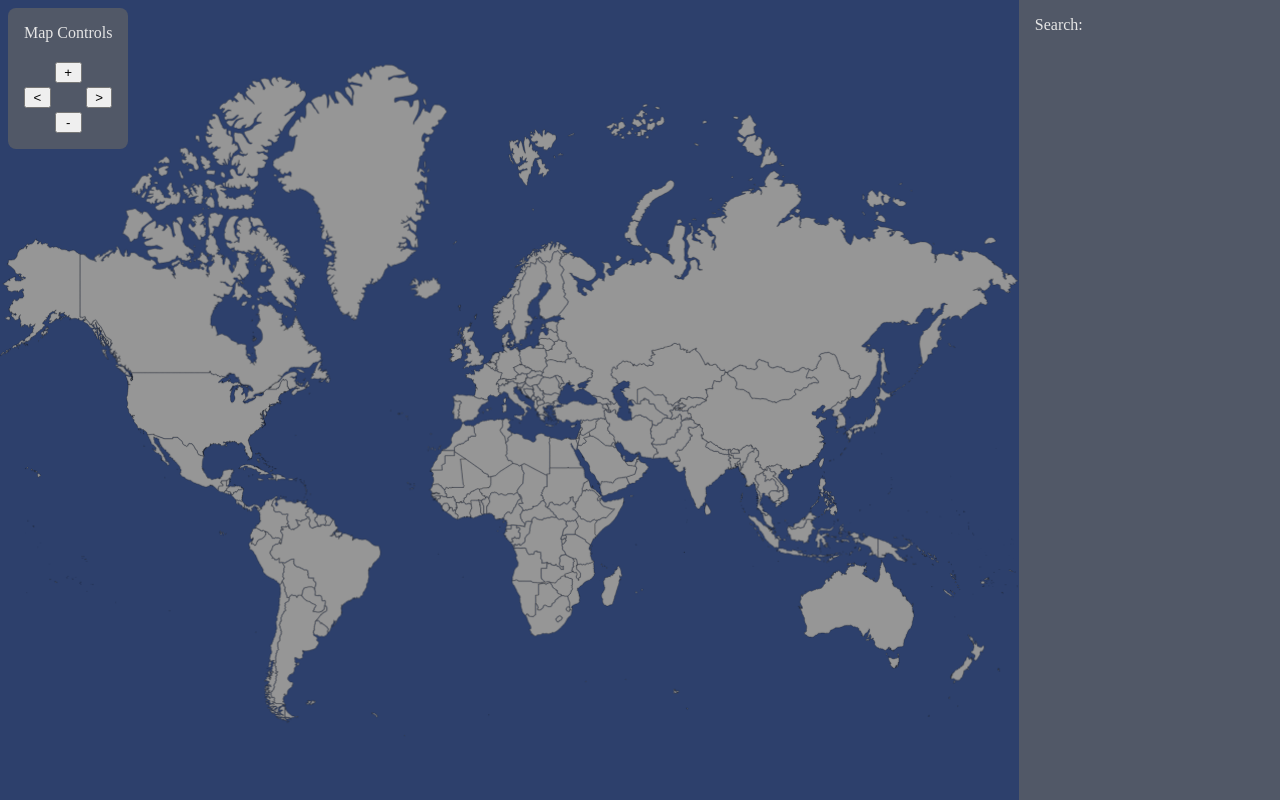
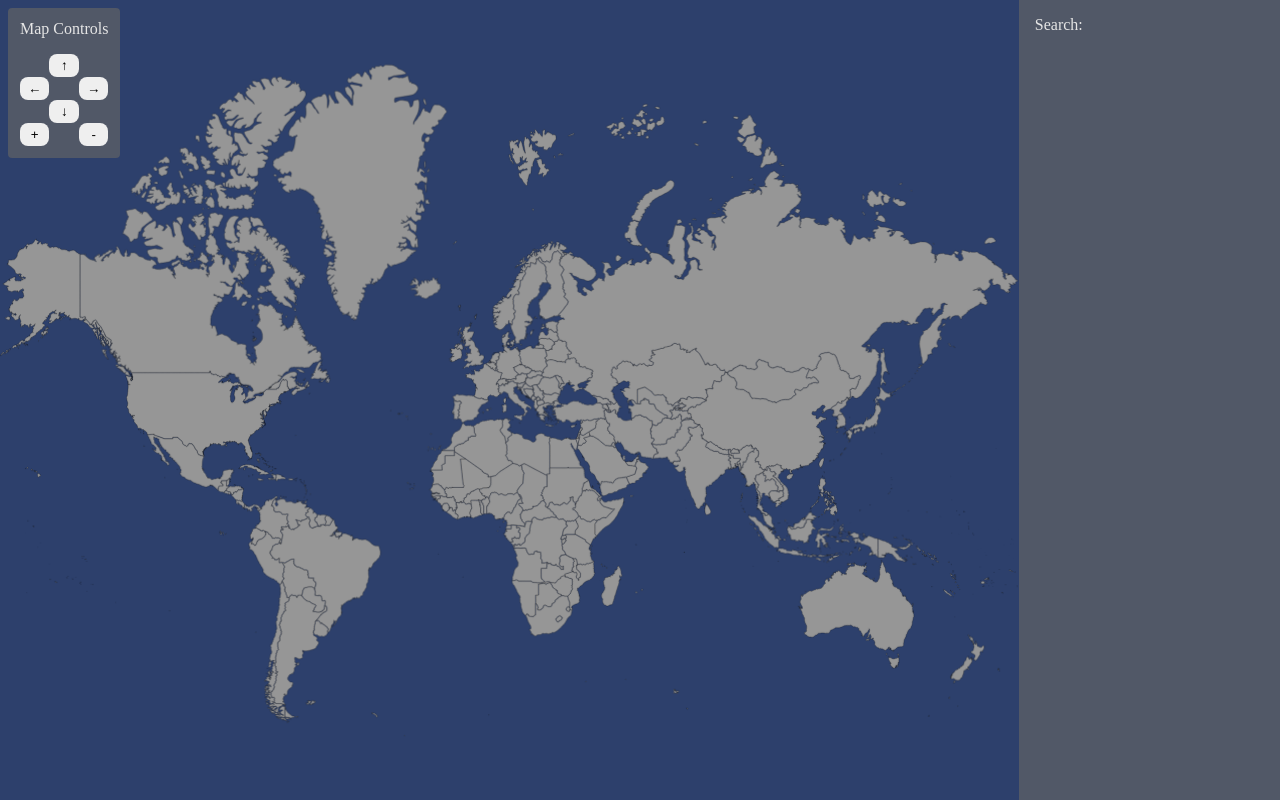
Before and after one commit to ShawnO86/Interactive_Map, a Vue app in the folder Interactive_World_Map/: page / in a window 1280 px wide. Built offline with nearby package versions, Linux system fonts and the light colour scheme.

Commit message:
Adds map controls

```diff
--- a/Interactive_World_Map/src/assets/main.css
+++ b/Interactive_World_Map/src/assets/main.css
@@ -50,7 +50,7 @@ a {
   font-weight: normal;
 }
 
-.world-map {
+#world-map {
   position: absolute;
   width: 100%;
   height: 100%;
--- a/Interactive_World_Map/src/components/Map.vue
+++ b/Interactive_World_Map/src/components/Map.vue
@@ -1,5 +1,5 @@
 <script setup>
-import { computed, onMounted, reactive, ref, shallowRef, watch } from 'vue';
+import { onMounted, reactive, ref, shallowRef } from 'vue';
 import { gsap } from 'gsap/gsap-core';
 
 //next add manual zoom and pan using viewBox and +- <> buttons
@@ -11,22 +11,27 @@ const defaultViewBox = {
     width: 1010,
     height: 665
 };
+const currentViewBox = { ...defaultViewBox };
 const tooltip = reactive({
     text: '',
     top: 0,
     left: 0
 });
+
 const mapImage = shallowRef('');
-
+const zoomed = ref(false);
+const countryView = ref(false);
 let mapElement;
-
-let zoomed = ref(false);
 
 async function loadMap() {
     //import svg as component
     let map = await import('../assets/svgs/map-image.svg?component');
     mapImage.value = map.default;
 };
+
+function setSelector() {
+    mapElement = document.getElementById('world-map')
+}
 
 //display tooltip of country name while changing position with mouse cursor
 function displayTip(event) {
@@ -57,6 +62,12 @@ function displayTip(event) {
     }
 };
 
+function updateViewBox(delayAmt) {
+    const vbString = `${currentViewBox.x} ${currentViewBox.y} ${currentViewBox.width} ${currentViewBox.height}`;
+    let moveTween = gsap.to('#world-map', { delay: delayAmt, duration: 0.2, attr: { viewBox: vbString }, ease: "power1.in" });
+    moveTween.play();
+}
+
 function handleSvgClick(event) {
     const element = event.target;
     //console.log(element)
@@ -71,21 +82,27 @@ function handleSvgClick(event) {
             newVb.x -= 40
         }
         if (newVb.width < defaultViewBox.width) {
-            const vbString = `${newVb.x} ${newVb.y} ${newVb.width} ${newVb.height}`;
-            let moveTween = gsap.to('.world-map', { delay: 0.2, duration: 0.2, attr: { viewBox: vbString }, ease: "power1.in" });
-            moveTween.play();
+            currentViewBox.width = newVb.width;
+            currentViewBox.height = newVb.height
+            currentViewBox.x = newVb.x;
+            currentViewBox.y = newVb.y;
+            updateViewBox(0.2)
         }
         zoomed.value = true;
+        countryView.value = true;
         emit('countrySvgId', elId);
     }
 };
 
 function zoomOutFully() {
     toggleSelection()
-    const vbString = `${defaultViewBox.x} ${defaultViewBox.y} ${defaultViewBox.width} ${defaultViewBox.height}`;
-    let tween = gsap.to('.world-map', { duration: 0.2, attr: { viewBox: vbString }, ease: "power1.in" });
-    tween.play();
+    currentViewBox.x = defaultViewBox.x;
+    currentViewBox.y = defaultViewBox.y;
+    currentViewBox.width = defaultViewBox.width;
+    currentViewBox.height = defaultViewBox.height;
     zoomed.value = false;
+    countryView.value = false;
+    updateViewBox(0)
 };
 
 function toggleSelection(elem = '') {
@@ -102,20 +119,41 @@ function toggleSelection(elem = '') {
     });
 };
 
-function zoomIn() {
+function zoomMap(dir) {
+    //map control - zoom
+    const zoomFactor = dir == "in" ? 0.75 : 1.25;
+    const centerX = currentViewBox.x + currentViewBox.width / 2;
+    const centerY = currentViewBox.y + currentViewBox.height / 2;
+    currentViewBox.width *= zoomFactor;
+    currentViewBox.height *= zoomFactor;
+    currentViewBox.x = centerX - currentViewBox.width / 2;
+    currentViewBox.y = centerY - currentViewBox.height / 2;
+    if (defaultViewBox.width != currentViewBox.width) {
+        zoomed.value = true;
+    } else {
+        zoomed.value = false;
+    }
+    updateViewBox(0);
 
 };
 
-function zoomOut() {
-
-};
-
-function panLeft() {
-
-};
-
-function panRight() {
-
+function panMap(dir) {
+    //map control - pan
+    switch (dir) {
+        case "up":
+            currentViewBox.y -= 25
+            break;
+        case "down":
+            currentViewBox.y += 25
+            break;
+        case "left":
+            currentViewBox.x -= 25
+            break;
+        case "right":
+            currentViewBox.x += 25
+            break;
+    }
+    updateViewBox(0)
 };
 
 onMounted(() => {
@@ -126,18 +164,20 @@ onMounted(() => {
 
 <template>
     <!-- Handles display of Map SVG - defines click events and mousemove/hover events for tooltip reaction -->
-    <RouterLink to="/" v-if="zoomed" @click="zoomOutFully" class="link-btn">World Map</RouterLink>
-
-    <div class="map-controls-container" v-else>
-        <p id="map-controls-head">Map Controls</p>
-        <button class="map-control" id="zoom-in">+</button>
-        <button class="map-control" id="zoom-out">-</button>
-        <button class="map-control" id="pan-left"><</button>
-        <button class="map-control" id="pan-right">></button>
+    <div class="map-control-container">
+        <div class="map-controls" v-if="!countryView">
+            <p id="map-controls-head">Map Controls</p>
+            <button class="map-control" id="pan-up" @click="panMap('up')">&uarr;</button>
+            <button class="map-control" id="pan-down" @click="panMap('down')">&darr;</button>
+            <button class="map-control" id="pan-left" @click="panMap('left')">&larr;</button>
+            <button class="map-control" id="pan-right" @click="panMap('right')">&rarr;</button>
+            <button class="map-control" id="zoom-in" @click="zoomMap('in')">+</button>
+            <button class="map-control" id="zoom-out" @click="zoomMap('out')">-</button>
+        </div>
+        <button class="map-control" to="/" v-if="zoomed" @click="zoomOutFully">Default Map</button>
     </div>
-
     <div class="map-image" @click="handleSvgClick" @mousemove="displayTip" v-if="mapImage">
-        <mapImage></mapImage>
+        <mapImage @vue:mounted="setSelector"></mapImage>
     </div>
 
     <div v-else>
@@ -150,35 +190,67 @@ onMounted(() => {
 </template>
 
 <style scoped>
-.map-controls-container {
+.map-control-container {
     position: absolute;
     z-index: 5;
     top: 0.5rem;
     left: 0.5rem;
+    display: flex;
+    flex-direction: column;
+}
+
+.map-controls {
     display: grid;
-    gap: 0.25rem;
     grid-template-areas:
         "head head head"
-        ". z-in ."
+        ". p-up ."
         "p-left . p-right"
-        ". z-out .";
+        ". p-down ."
+        "z-in . z-out";
+    grid-template-columns: repeat(3, 1fr);
     background-color: var(--color-sidebar-bg);
     color: var(--color-text);
-    padding: 1rem;
+    padding: 0.75rem;
+    border-radius: 0.25rem;
+}
+
+.map-control {
     border-radius: 0.5rem;
+    padding: 0.25rem;
+    border: none;
+    cursor: pointer;
+}
+
+.map-control:hover {
+    background-color: var(--color-sidebar-bg);
+    color: var(--color-text);
+}
+
+.map-control:active {
+    background-color: var(--color-tooltip-bg);
 }
 
 #map-controls-head {
     grid-area: head;
     padding-bottom: 1rem;
+    justify-self: center;
 }
 
+/* grid-area-name grid-row-start / grid-column-start / grid-row-end / grid-column-end */
 #zoom-in {
     grid-area: z-in;
 }
 
 #zoom-out {
     grid-area: z-out;
+}
+
+#pan-up {
+    grid-area: p-up;
+}
+
+#pan-down {
+    grid-area: p-down;
 }
 
 #pan-left {
@@ -201,10 +273,5 @@ onMounted(() => {
     white-space: nowrap;
 }
 
-.link-btn {
-    position: absolute;
-    z-index: 5;
-    top: 1rem;
-    left: 1rem;
-}
+.link-btn {}
 </style>
```
Also changed, not shown: Interactive_World_Map/src/assets/svgs/map-image.svg.
